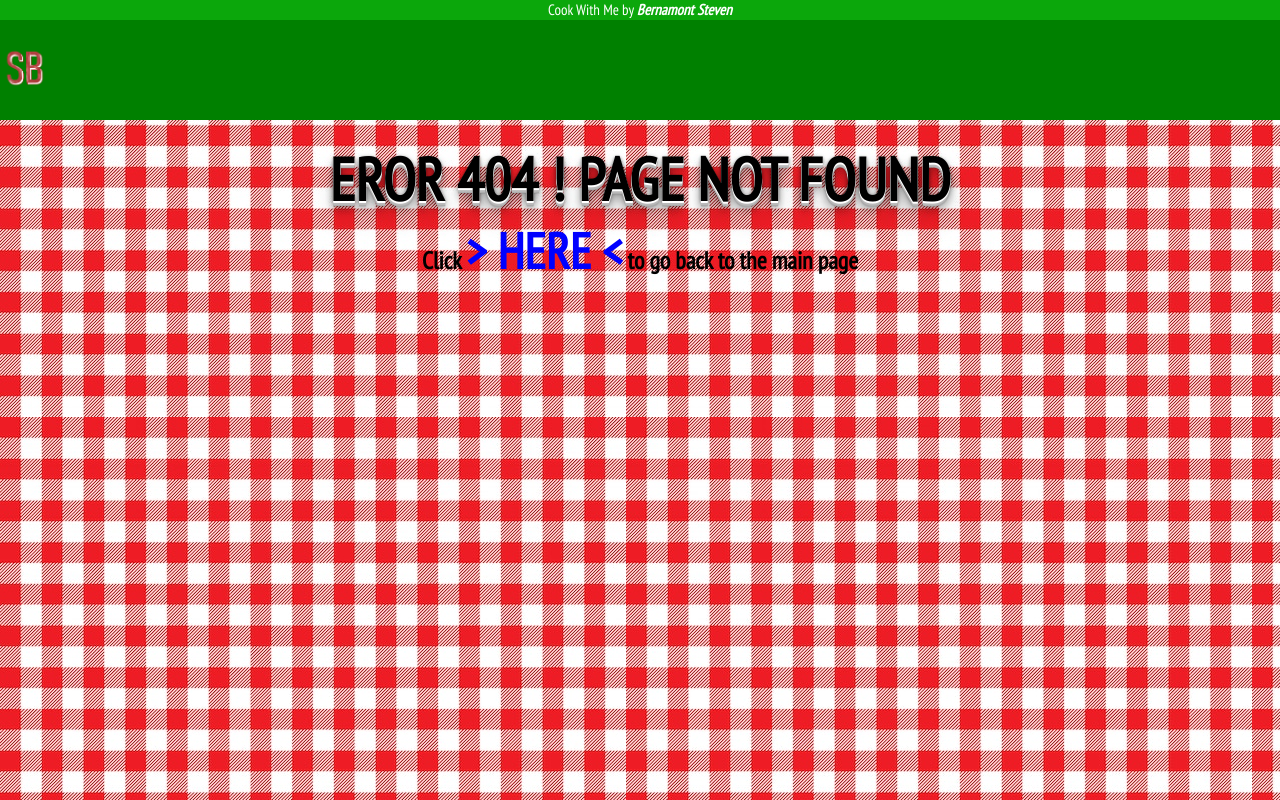
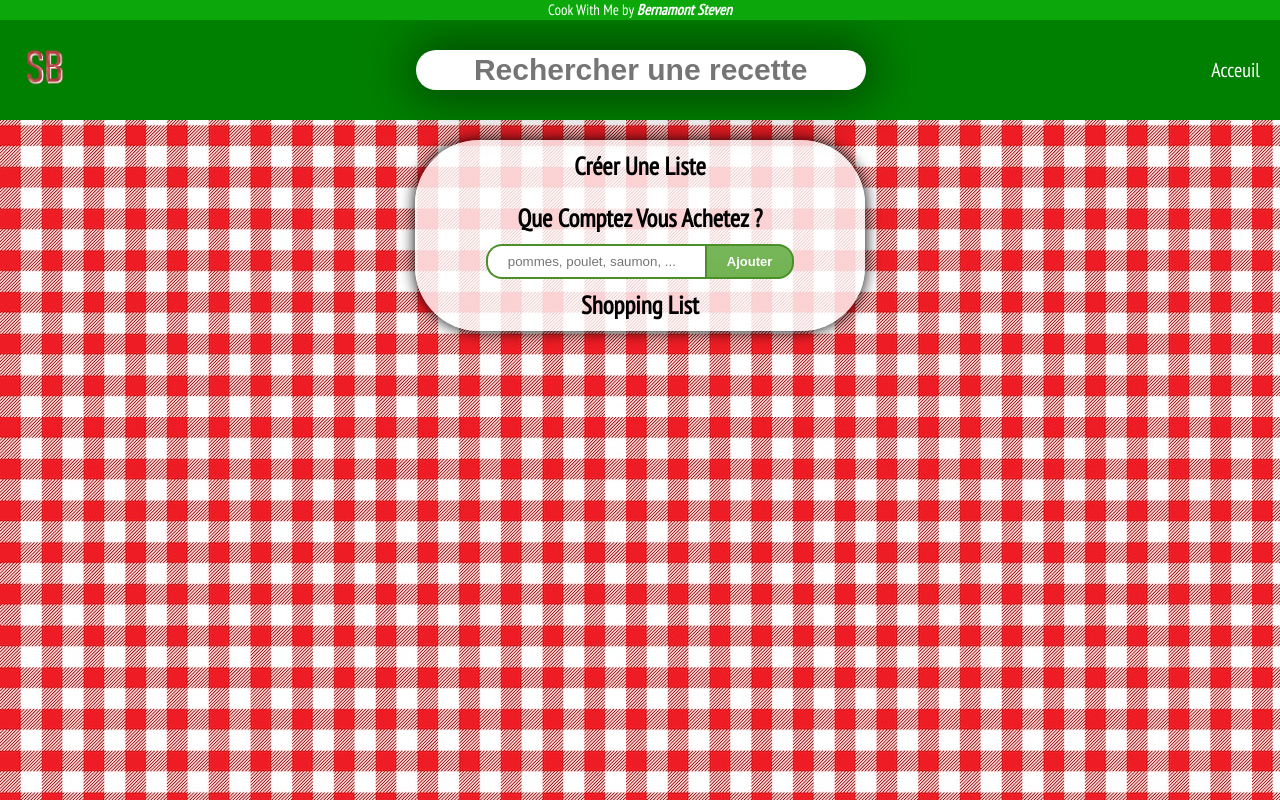
Before and after one commit to Azciop/Kumanri_recipy_website, a Vue app in the folder kumanri-recipy/: page /list in a window 1280 px wide. Before the commit this address had no page. Built offline with nearby package versions, Linux system fonts and the light colour scheme.

Commit message:
finished todolist

```diff
--- a/kumanri-recipy/src/App.vue
+++ b/kumanri-recipy/src/App.vue
@@ -7,6 +7,8 @@
 <script>
   import mainPage from './components/mainPage.vue';
   import pageNotFound from './components/notFound.vue';
+  import shoppingList from './components/shoppingList.vue';
+  import currentCategory from './components/currentCategory.vue';
 
 
 export default {
@@ -14,6 +16,8 @@ export default {
   components: {
     mainPage,
     pageNotFound,
+    shoppingList,
+    currentCategory
 
   }
 }
--- /dev/null
+++ b/kumanri-recipy/src/components/currentCategory.vue
@@ -0,0 +1,127 @@
+<template>
+    <body>
+    <header>
+      <div class="banniere">Cook With Me by <i><b>Bernamont Steven</b></i></div>
+      <nav>
+        <div class="nav-content">
+          <a href="./"><img class="header-logo" src="../assets/logo-website.png" alt="logo du site" /></a>
+          <div class="search-wrapper">
+            <input class="input-search" type="text" v-model="searchQuery" placeholder="Rechercher une recette">
+          </div>
+          <div>
+            <a href="./">Acceuil</a>
+          </div>
+        </div>
+      </nav>
+    </header>
+    <main>
+        <section>
+            <h3>Recettes de  categorie.strCategory  </h3>
+            <ul class="meals-list">
+            <li v-for="(meal, index) in meals" :key="index">
+              <img class="meal-img" :src="meal.strMealThumb" >
+                    <p>{{ meal.strMeal }}</p>
+            </li>
+          </ul>
+        </section>
+    </main>
+    <footer>
+      <p>Bernamont Steven 2022 © </p>
+    </footer>
+  </body>
+</template>
+
+<script>
+import * as Vue from "vue";
+import VueAxios from "vue-axios";
+const axios = require("axios");
+
+const app = Vue.createApp();
+app.use(VueAxios, axios);
+
+export default {
+    name: "currentCategory",
+    mounted() {
+    this.selectedCategory()
+    this.currentCategory()
+  },
+    data() {
+    return {
+      meals: [],
+      categories: [],
+    }
+  },
+  methods: {
+    selectedCategory() {
+      axios
+        .get('https://www.themealdb.com/api/json/v1/1/filter.php?c=seafood')
+        .then((response) => {
+          console.log( response.data);
+          this.meals = response.data.meals;
+        }).catch(error => {
+          console.log(error);
+        })
+    },
+    currentCategory() {
+      axios
+        .get('https://www.themealdb.com/api/json/v1/1/categories.php')
+        .then((response) => {
+          console.log( response.data);
+          this.categories = response.data.categories;
+        }).catch(error => {
+          console.log(error);
+        })
+    },
+  },
+}
+</script>
+
+<style lang="css" scoped>
+
+section {
+  display: flex;
+  flex-direction: column;
+  justify-content: center;
+  align-items: center;
+  background-color: rgba(0, 0, 0, .7);
+    margin: 20px 10%;
+    border-radius: 2rem;
+}
+ul {
+  display: flex;
+  flex-direction: row;
+  flex-wrap: wrap;
+  justify-content: space-around;
+}
+ul li {
+  position: relative;
+  display: flex;
+  flex-direction: column;
+  margin: 10px;
+}
+
+ul li img {
+  width: 250px;
+  height: auto;
+  position: relative;
+  border-radius: 20px 20px 0 0;
+  border: 2px white solid;
+}
+
+ul li p {
+  color: black;
+  position: absolute;
+  top: 0;
+  left: 0;
+  right: 0;
+  height: auto;
+  background-color: rgba(0, 0, 0, .7);
+  font-weight: bold;
+  font-size: 20px;
+  border-radius: 20px 20px 0 0;
+  border-left: 2px white solid;
+  border-top: 2px white solid;
+  border-right: 2px white solid;
+  text-shadow: rgb(255, 255, 255) 2px 0px 0px, rgb(255, 255, 255) 1.75517px 0.958851px 0px, rgb(255, 255, 255) 1.0806px 1.68294px 0px, rgb(255, 255, 255) 0.141474px 1.99499px 0px, rgb(255, 255, 255) -0.832294px 1.81859px 0px, rgb(255, 255, 255) -1.60229px 1.19694px 0px, rgb(255, 255, 255) -1.97998px 0.28224px 0px, rgb(255, 255, 255) -1.87291px -0.701566px 0px, rgb(255, 255, 255) -1.30729px -1.5136px 0px, rgb(255, 255, 255) -0.421592px -1.95506px 0px, rgb(255, 255, 255) 0.567324px -1.91785px 0px, rgb(255, 255, 255) 1.41734px -1.41108px 0px, rgb(255, 255, 255) 1.92034px -0.558831px 0px;
+}
+</style>
--- a/kumanri-recipy/src/components/mainPage.vue
+++ b/kumanri-recipy/src/components/mainPage.vue
@@ -9,15 +9,8 @@
           <div class="search-wrapper">
             <input class="input-search" type="text" v-model="searchQuery" placeholder="Rechercher une recette">
           </div>
-          <div class="navbar">
-            <div class="dropdown">
-              <button class="dropbtn">
-                <font-awesome-icon class="icon-navbar" icon="fa-solid fa-bars" />
-              </button>
-              <div class="dropdown-content">
-
-              </div>
-            </div>
+          <div>
+            <a href="./list">Liste de courses</a>
           </div>
         </div>
       </nav>
@@ -34,8 +27,8 @@
           <h3 class="categorie-title">Type de nourriture</h3>
           <ul class="categorie-list">
             <li v-for="(categorie, index) in categories" :key="index">
-              {{ categorie.strCategory }}
               <img class="categorie-img" :src="categorie.strCategoryThumb" >
+              <p>{{ categorie.strCategory }}</p>
             </li>
           </ul>
         </div>
@@ -101,32 +94,27 @@ export default {
 	text-align: center;
 	font-size: 15px;
 }
-
 body {
 	background: url("../assets/tablecloth-background.jpg");
 }
-
 nav {
 	padding-top: 20px;
 }
-
 .nav-content {
 	display: flex;
 	flex-direction: row;
 	justify-content: space-between;
 	background-color: rgb(0, 128, 0);
 	align-items: center;
+	padding: 0 20px;
 }
-
 .header-logo {
 	width: 50px;
 }
-
 .navbar {
 	overflow: hidden;
 	font-family: Arial;
 }
-
 .navbar a {
 	float: left;
 	font-size: 16px;
@@ -135,66 +123,16 @@ nav {
 	padding: 14px 16px;
 	text-decoration: none;
 }
-
-.icon-navbar {
+.nav-content a {
 	font-size: 20px;
+	color: white ;
+	text-decoration: none;
 }
-
-.dropdown {
-  float: left;
-  overflow: hidden;
-}
-
-.dropdown .dropbtn {
-  font-size: 16px;
-  border: none;
-  outline: none;
-  color: white;
-  padding: 16px 16px;
-  background-color: inherit;
-  font-family: inherit;
-  margin: 0;
-}
-
-.dropdown-content {
-  display: none;
-  position: absolute;
-  background-color: #f9f9f9;
-  min-width: 160px;
-  box-shadow: 0px 8px 16px 0px rgba(0, 0, 0, 0.2);
-  z-index: 1;
-  right: 0;
-  top: 74px;
-  opacity: 0.8;
-}
-
-.dropdown-content a {
-  float: none;
-  color: black;
-  font-size: 20px;
-  padding: 12px 16px;
-  text-decoration: none;
-  display: block;
-  text-align: left;
-  opacity: 1;
-}
-
-.dropdown-content a:hover {
-  background-color: rgb(0, 0, 0);
-  color: white;
-}
-
-.dropdown:hover .dropdown-content {
-  display: block;
-}
-
 .search-wrapper {
 	max-width: 450px;
 	width: 50%;
 	min-width: 200px;
-
 }
-
 .input-search {
 	text-align: center;
 	width: 100%;
@@ -205,42 +143,34 @@ nav {
 	-webkit-box-shadow: 1px 1px 50px 9px rgba(0, 0, 0, 0.45);
 	box-shadow: 1px 1px 50px 9px rgba(0, 0, 0, 0.45);
 }
-
 .input-search:focus {
 	outline: none;
 	text-align: left;
 }
-
 .input-search:focus::placeholder {
 	color: transparent;
 }
-
 main {
 	text-align: center;
 }
-
 main h1 {
 	text-transform: uppercase;
 	font-size: 50px;
 	margin: 20px 0 0 0;
 	text-shadow: 0 1px 0 #ffffff, 0 2px 0 #ffffff, 0 3px 0 #bbb, 0 4px 0 #b9b9b9, 0 5px 0 #aaa, 0 6px 1px rgba(0, 0, 0, .1), 0 0 5px rgba(0, 0, 0, .1), 0 1px 3px rgba(0, 0, 0, .3), 0 3px 5px rgba(0, 0, 0, .2), 0 5px 10px rgba(0, 0, 0, .25), 0 10px 10px rgba(0, 0, 0, .2), 0 20px 20px rgba(0, 0, 0, .15), -2px -2px 0px rgba(0, 0, 0, 0);
 }
-
 #food-category {
 	background-color: rgba(0, 0, 0, .7);
 	margin: 20px 10%;
 	border-radius: 2rem;
 }
-
-#food-category h2,
-h3 {
+#food-category h2,h3 {
 	color: white;
 	opacity: 1 !important;
 	text-transform: capitalize;
 	text-align: center;
 	padding: 20px 0 20px 0;
 }
-
 .categorie-list {
 	list-style: none;
 	color: white;
@@ -250,18 +180,23 @@ h3 {
 	flex-wrap: wrap;
 	font-size: 2rem;
 }
-
 .categorie-list li {
 	margin: 0 10px;
 	width: 250px;
+	position: relative;
 }
-
 .categorie-img {
 	width: 100%;
 	max-height: 150px;
-
+	position: relative;
 }
-
+.categorie-list p {
+	position: absolute;
+	top: 50%;
+	left: 50%;
+	transform: translate(-50%, -50%);
+	text-shadow: rgb(0, 0, 0) 2px 0px 0px, rgb(0, 0, 0) 1.75517px 0.958851px 0px, rgb(0, 0, 0) 1.0806px 1.68294px 0px, rgb(0, 0, 0) 0.141474px 1.99499px 0px, rgb(0, 0, 0) -0.832294px 1.81859px 0px, rgb(0, 0, 0) -1.60229px 1.19694px 0px, rgb(0, 0, 0) -1.97998px 0.28224px 0px, rgb(0, 0, 0) -1.87291px -0.701566px 0px, rgb(0, 0, 0) -1.30729px -1.5136px 0px, rgb(0, 0, 0) -0.421592px -1.95506px 0px, rgb(0, 0, 0) 0.567324px -1.91785px 0px, rgb(0, 0, 0) 1.41734px -1.41108px 0px, rgb(0, 0, 0) 1.92034px -0.558831px 0px;
+}
 #bulk-recipy {
 	display: flex;
 	flex-direction: column;
@@ -273,8 +208,6 @@ h3 {
 	padding: 0 0 5px 0;
 	border-radius: 10px;
 }
-
-
 .btn-recipy {
 	margin: 0 0 10px 0;
 	border: none;
@@ -282,16 +215,13 @@ h3 {
 	border-radius: 18px;
 	border-bottom: black 3px solid;
 }
-
 .btn-recipy:hover {
 	border: 0;
 }
-
 .img-modal {
 	width: 100%;
 	height: auto;
 }
-
 footer {
 	text-align: center;
 	width: 100%;
@@ -300,7 +230,6 @@ footer {
 	background-color: rgb(0, 128, 0);
 	position: relative;
 }
-
 footer p {
 	margin: 0;
 	position: absolute;
@@ -311,23 +240,43 @@ footer p {
 	font-size: 20px;
 	width: 100%;
 }
-
 @media all and (min-width: 1024px) {
 	.nav-content {
 		height: 100px;
 	}
-
-
-
 	.input-search {
 		height: 40px;
 		font-size: 30px;
 	}
 }
-
 @media all and (max-width: 767px) {
 	.categorie-img {
 		display: none;
 	}
+	.categorie-list p {
+		position: relative;
+		margin-bottom: 30px;
 	}
+}
+@media all and (max-width: 675px) {
+	.categorie-list p {
+		margin-bottom: 15px;
+	}
+	.categorie-list li {
+		width: 170px;
+	}
+	.nav-content {
+		padding: 0 ;
+	}
+	.nav-content p {
+		text-align: center;
+	}
+}
+@media all and (max-width: 470px) {
+	#food-category {
+		margin: 0;
+		border-radius: 2rem 2rem 0 0;
+	}
+}
+
 </style>
--- /dev/null
+++ b/kumanri-recipy/src/components/shoppingList.vue
@@ -0,0 +1,141 @@
+<template>
+    <body>
+    <header>
+      <div class="banniere">Cook With Me by <i><b>Bernamont Steven</b></i></div>
+      <nav>
+        <div class="nav-content">
+          <a href="./"><img class="header-logo" src="../assets/logo-website.png" alt="logo du site" /></a>
+          <div class="search-wrapper">
+            <input class="input-search" type="text" v-model="searchQuery" placeholder="Rechercher une recette">
+          </div>
+          <div>
+            <a href="./">Acceuil</a>
+          </div>
+        </div>
+      </nav>
+    </header>
+    <main class="app">
+      <section class="create-todo">
+        <h3>Créer une liste</h3>
+        <form class="create-form" @submit.prevent="addTodo">
+          <h3>Que comptez vous achetez ?</h3>
+          <input class="input-content input-todo" type="text" placeholder="pommes, poulet, saumon, ..." v-model="input_content" />
+          <input class="add-btn btn" type="submit" value="Ajouter" />
+        </form>
+      </section>
+      <section class="todo-list">
+        <h3>Shopping list</h3>
+        <div class="list">
+          <div v-for="todo in todos" :key="todo" :class="`todo-item ${todo.done && 'done'}`">
+            <div class="todo-content">
+              <input class="input-todo" type="text" v-model="todo.content" />
+              <button class="delete-btn btn" @click="removeToDo(todo)"><font-awesome-icon icon="fa-solid fa-xmark" /></button>
+            </div>
+          </div>
+        </div>
+      </section>
+    </main>
+  </body>
+</template>
+
+<script setup>
+import {ref, onMounted, computed, watch} from 'vue';
+
+const todos = ref([]);
+const name = ref('');
+
+const input_content = ref('');
+
+const todo_asc = computed(() => todos.value.sort((a, b)=> {
+return b.createdAt - a.createdAt
+}));
+
+const addTodo = () => {
+if (input_content.value.trim() === '') {
+  return
+}
+
+todos.value.push({
+  content: input_content.value,
+  done: false,
+  createdAt: new Date().getTime()
+})
+
+input_content.value = ''
+}
+
+const removeToDo = todo => {
+  todos.value = todos.value.filter(t => t !== todo)
+}
+
+watch(todos, newVal => {
+  localStorage.setItem('todos', JSON.stringify(newVal))
+},
+{ deep: true });
+
+watch(name, (newVal) => {
+  localStorage.setItem('name', newVal)
+});
+
+onMounted(() => {
+  name.value = localStorage.getItem('name') || ''
+  todos.value = JSON.parse(localStorage.getItem('todos')) || []
+});
+</script>
+
+<style scoped>
+main {
+	margin: 20px auto;
+	padding: 0;
+	max-width: 450px;
+	background-color: rgba(255, 255, 255, 0.8);
+	border-radius: 4rem;
+	-webkit-box-shadow: 0px 0px 15px 0px #000000;
+	box-shadow: 0px 0px 15px 0px #000000;
+}
+.app h3 {
+	color: #000000;
+	padding: 10px 0;
+	font-size: 25px;
+}
+
+.input-content {
+	text-overflow: ellipsis;
+}
+.todo-content {
+	padding-bottom: 10px;
+}
+.input-todo {
+	height: 35px;
+	border: 2px #4b8f29 solid;
+	border-right: none;
+	border-radius: 16px 0 0 16px;
+	padding: 0 20px;
+}
+.btn {
+	box-shadow:inset 0px 0px 0px 0px #3e7327;
+	background:linear-gradient(to bottom, #77b55a 5%, #72b352 100%);
+	background-color:#77b55a;
+	border-radius:0 16px 16px 0;
+	border:2px solid #4b8f29;
+	display:inline-block;
+	cursor:pointer;
+	color:#ffffff;
+	font-family:Arial;
+	font-size:13px;
+	font-weight:bold;
+	padding:8px 20px;
+	text-decoration:none;
+}
+.btn:hover {
+	background:linear-gradient(to bottom, #72b352 5%, #77b55a 100%);
+	background-color:#72b352;
+}
+@media all and (max-width: 450px) {
+main {
+  border-radius: 0;
+  margin: 0;
+}
+}
+
+</style>
--- a/kumanri-recipy/src/main.js
+++ b/kumanri-recipy/src/main.js
@@ -9,9 +9,9 @@ import { library } from '@fortawesome/fontawesome-svg-core'
 import { FontAwesomeIcon } from '@fortawesome/vue-fontawesome'
 
 /* import specific icons */
-import { faBars, faMagnifyingGlass, faCircleXmark } from '@fortawesome/free-solid-svg-icons'
+import { faBars, faMagnifyingGlass, faCircleXmark, faXmark } from '@fortawesome/free-solid-svg-icons'
 /* add icons to the library */
-library.add(faBars, faMagnifyingGlass, faCircleXmark)
+library.add(faBars, faMagnifyingGlass, faCircleXmark, faXmark)
 
 const app = createApp(App);
 app.component('font-awesome-icon', FontAwesomeIcon)
```
Also changed, not shown: kumanri-recipy/src/components/productList.vue (deleted, +0 -15 lines), kumanri-recipy/src/router.js (+12 -1 lines). Lines whose indentation alone changed are shown as unchanged.
